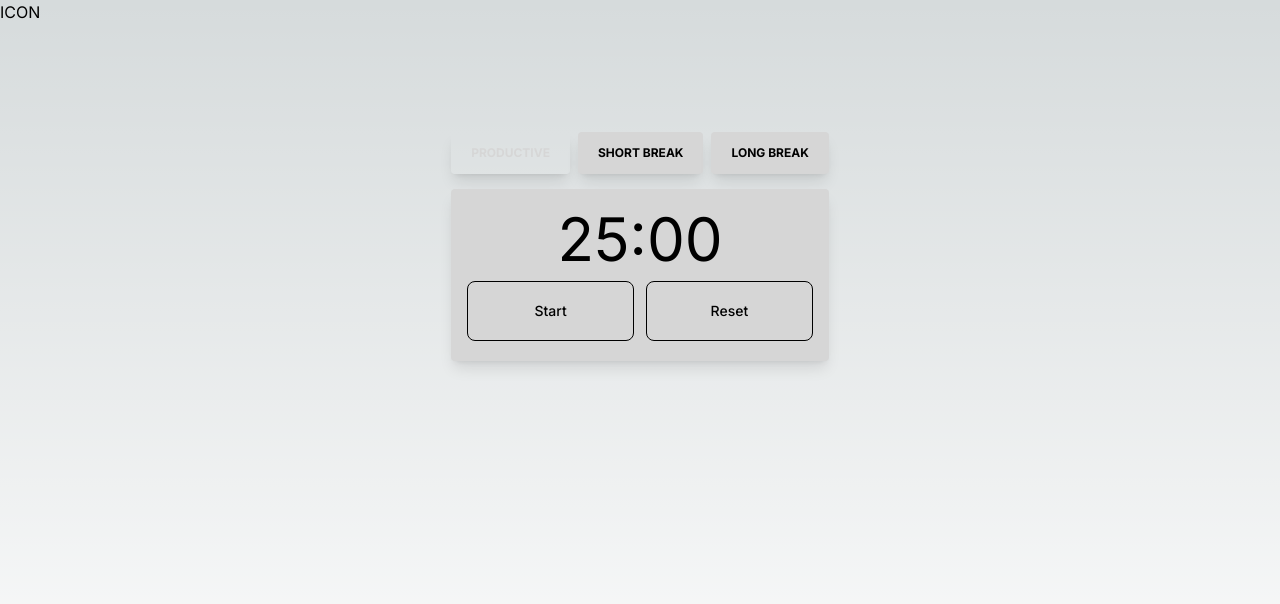
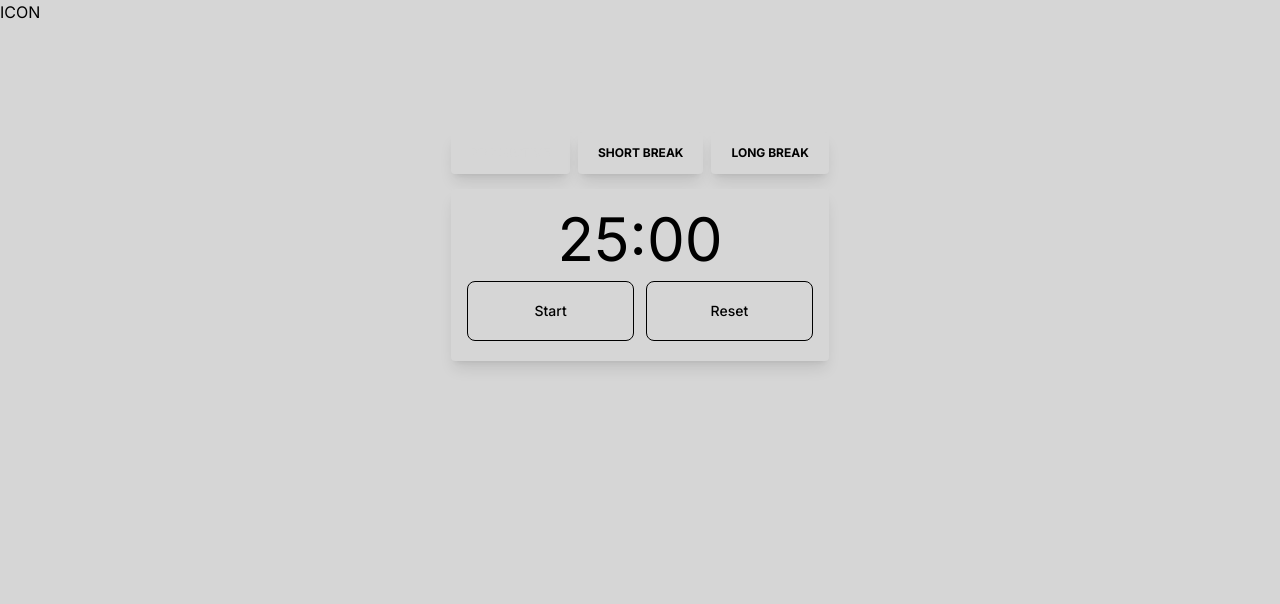
Before and after one commit to Devon-McGrath-github/dorodoro, a Next.js app: page / in a window 1280 px wide. Shown: the top 604 px of the page. Built offline with nearby package versions, Linux system fonts and the light colour scheme.

Commit message:
Add colors to css

```diff
--- a/styles/globals.css
+++ b/styles/globals.css
@@ -2,22 +2,27 @@
 @tailwind components;
 @tailwind utilities;
 
-:root {
-	--foreground-rgb: 0, 0, 0;
-	--background-start-rgb: 214, 219, 220;
-	--background-end-rgb: 255, 255, 255;
+@layer base {
+	/* Background: (46, 46, 46); #2e2e2e
+Comments: (121, 121, 121); #797979
+White: (214, 214, 214); #d6d6d6
+Yellow: (229, 181, 103); #e5b567
+Green: (180, 210, 115); #b4d273
+Orange: (232, 125, 62); #e87d3e
+Purple: (158, 134, 200); #9e86c8
+Pink: (176, 82, 121); #b05279
+Blue: (108, 153, 187); #6c99bb */
 }
 
 @media (prefers-color-scheme: dark) {
-	:root {
-		--foreground-rgb: 255, 255, 255;
-		--background-start-rgb: 0, 0, 0;
-		--background-end-rgb: 0, 0, 0;
-	}
+	/* :root {
+    --foreground-rgb: 255, 255, 255;
+    --background-start-rgb: 0, 0, 0;
+    --background-end-rgb: 0, 0, 0;
+  } */
 }
 
 body {
-	color: rgb(var(--foreground-rgb));
-	background: linear-gradient(to bottom, transparent, rgb(var(--background-end-rgb)))
-		rgb(var(--background-start-rgb));
+	color: theme('colors.black');
+	background: theme('colors.white');
 }
```
